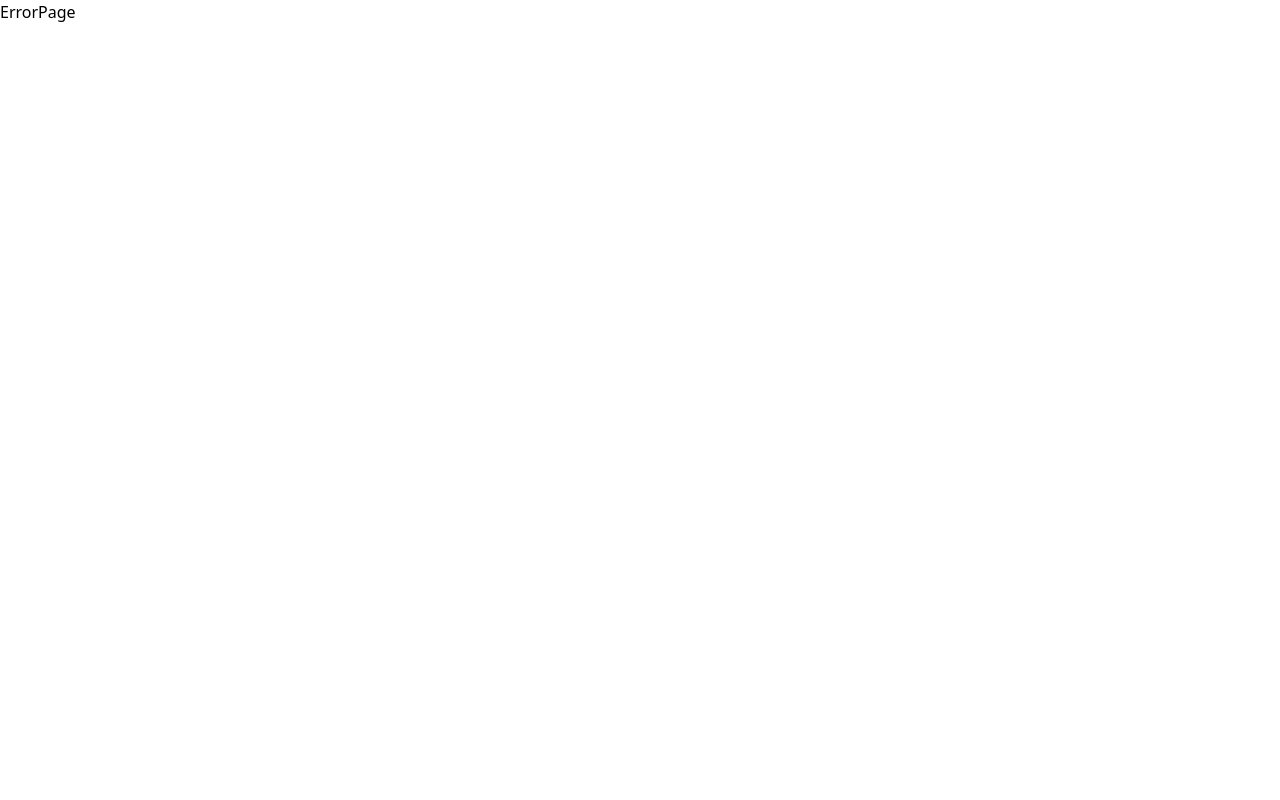
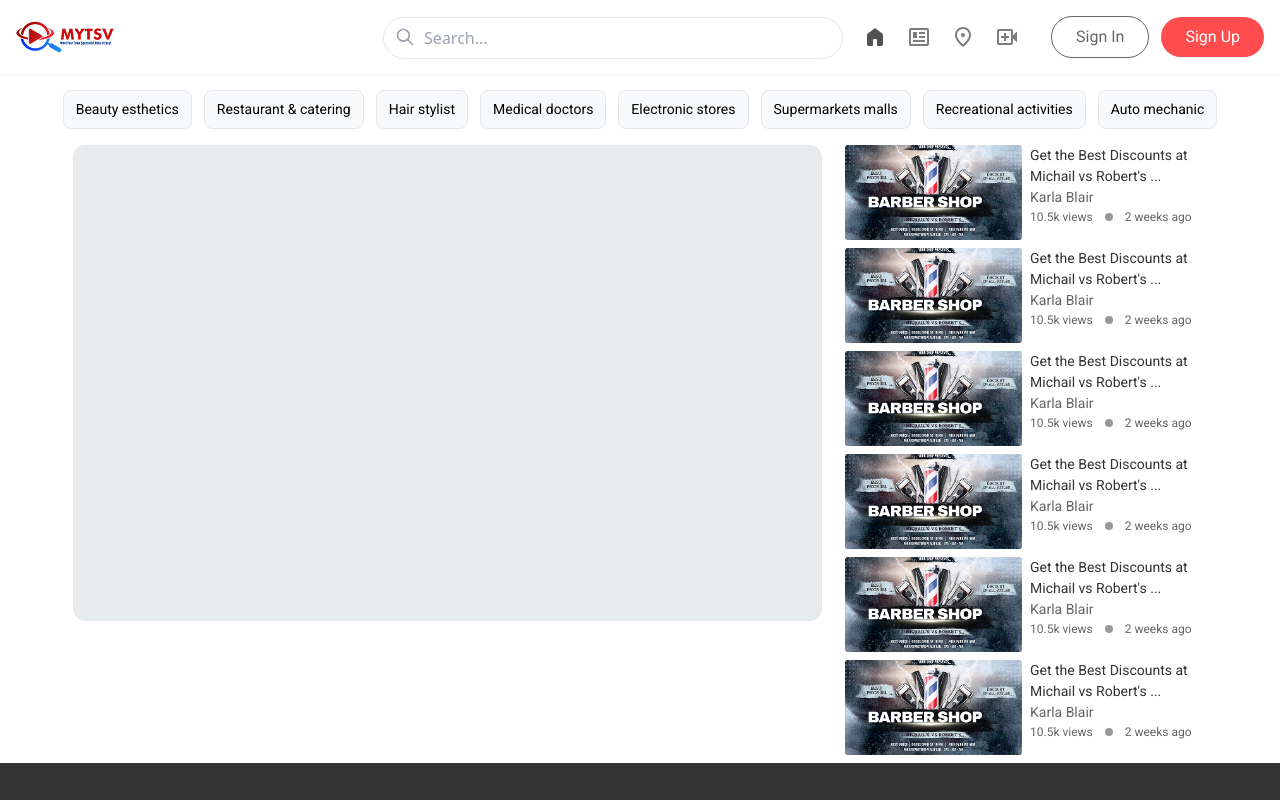
Before and after one commit to AlmasWD09/usbek-website, a React (Vite) app: page /view-details in a window 1280 px wide. Before the commit this address had no page. Shown: the top 800 px of the page. Built offline with nearby package versions, Linux system fonts and the light colour scheme.

Commit message:
view details page design ok

```diff
--- a/public/popularData.json
+++ b/public/popularData.json
@@ -1,42 +1,42 @@
 [
     {
         "id": 1,
-        "image": "https://i.ibb.co.com/RHRPfHS/Whats-App-Image-2024-12-17-at-10-08-22-b2f3597f.jpg",
+        "image": "/mostPopular/photo01.png",
         "title": "The Ball",
         "price": "34.00 CND",
         "quantity": "02"
     },
     {
         "id": 2,
-        "image": "https://i.ibb.co.com/WKKQSLW/Whats-App-Image-2024-12-17-at-10-08-23-5ecec3e4.jpg",
+        "image": "/mostPopular/photo01.png",
         "title": "Ab Wheel",
         "price": "50.00 CND",
         "quantity": "03"
     },
     {
         "id": 3,
-        "image": "https://i.ibb.co.com/Wy2ZL7q/Whats-App-Image-2024-12-17-at-10-08-23-a1bc66c1.jpg",
+        "image": "/mostPopular/photo01.png",
         "title": "The Ball",
         "price": "64.00 CND",
         "quantity": "05"
     },
     {
         "id": 4,
-        "image": "https://i.ibb.co.com/cQ0fc94/Whats-App-Image-2024-12-17-at-10-08-24-bfe4283f.jpg",
+        "image": "/mostPopular/photo01.png",
         "title": "Ab Wheel",
         "price": "34.00 CND",
         "quantity": "01"
     },
     {
         "id": 5,
-        "image": "https://i.ibb.co.com/WKKQSLW/Whats-App-Image-2024-12-17-at-10-08-23-5ecec3e4.jpg",
+        "image": "/mostPopular/photo01.png",
         "title": "The Ball",
         "price": "34.00 CND",
         "quantity": "04"
     },
     {
         "id": 6,
-        "image": "https://i.ibb.co.com/RHRPfHS/Whats-App-Image-2024-12-17-at-10-08-22-b2f3597f.jpg",
+        "image": "/mostPopular/photo01.png",
         "title": "The Ball",
         "price": "34.00 CND",
         "quantity": "06"
--- /dev/null
+++ b/src/pages/viewAll/ViewAll.jsx
@@ -0,0 +1,54 @@
+import { useEffect, useState } from "react"
+import Categories from "../../components/home/Categories"
+
+const ViewAll = () => {
+    const [allData, setAllData] = useState([])
+
+    useEffect(() => {
+        fetch("/popularData.json")
+            .then((response) => response.json())
+            .then((data) => setAllData(data))
+            .catch((error) => console.error("Error fetching data:", error));
+    }, []);
+
+    return (
+        <div>
+            <Categories />
+
+           <div className="max-w-[1167px] mx-auto px-4">
+             {/* all data show */}
+             <div className="grid grid-cols-1 md:grid-cols-2 lg:grid-cols-4 gap-4 lg:gap-[14px] mt-[16px]">
+                {allData.map((product, idx) => (
+                    <div key={idx} className="">
+                        <div className="flex flex-col max-w-lg md:min-h-[238px]  space-y-6 overflow-hidden rounded-lg shadow-md pb-2">
+                            <div>
+                                <div className=" relative z-10">
+                                    <img src="/mostPopular/photo01.png" alt="popular photo" className="object-contain w-full mb-4" />
+                                    <span className="absolute z-20 bottom-0 right-0 m-2 px-2 py-1 rounded-md bg-[#999999] text-[12px] font-Roboto text-[#333333]">17:08</span>
+                                </div>
+
+                                <div className="flex justify-between gap-2 p-1">
+                                    <img src="/mostPopular/photo01.png" alt="" className="w-[40px] h-[40px] rounded-full" />
+                                    <div>
+                                        <h1 className="font-Roboto text-[14px] text-[#333333] ">Get the Best Discounts at Michail vs Robert's Barbershop! Only ...</h1>
+                                        <p className="font-Roboto text-[14px] text-[#666666]">Karla Blair</p>
+                                        <div className="flex items-center gap-3">
+                                            <p className="font-Roboto text-[12px] text-[#666666]"><span>10.5k</span> views</p>
+                                            <span className="h-2 w-2 bg-[#999999] rounded-full"></span>
+                                            <p className="font-Roboto text-[12px] text-[#666666]"><span>2</span> weeks ago</p>
+                                        </div>
+                                    </div>
+                                </div>
+
+                            </div>
+
+                        </div>
+                    </div>
+                ))}
+            </div>
+           </div>
+        </div>
+    )
+}
+
+export default ViewAll
--- /dev/null
+++ b/src/pages/viewDetails/ViewDetails.jsx
@@ -0,0 +1,63 @@
+import { useEffect, useState } from "react";
+import Categories from "../../components/home/Categories"
+
+const ViewDetails = () => {
+    const [allData, setAllData] = useState([])
+
+    useEffect(() => {
+        fetch("/popularData.json")
+            .then((response) => response.json())
+            .then((data) => setAllData(data))
+            .catch((error) => console.error("Error fetching data:", error));
+    }, []);
+
+
+    return (
+        <div>
+            <Categories />
+
+            <div className="max-w-[1167px] mx-auto px-4">
+                <div className="grid grid-cols-1 md:grid-cols-3 gap-[23px]">
+                    <div className="col-span-2 border bg-[#E9ECEF] h-[476px] rounded-xl">
+
+                    </div>
+
+
+
+                    {/* left site video/text */}
+                    <div className="col-span-2 md:col-span-1">
+                        {allData.map((item, index) => {
+                            return (
+                                <div key={index} className="">
+                                    <div className="mb-4 lg:mb-[8px]">
+
+                                        <div className="grid grid-cols-1 lg:grid-cols-2 gap-2">
+                                            <div className="bg-red-300 md:col-span-1 h-full rounded">
+                                                <img src={item.image} alt="" className="w-full h-full object-cover" />
+                                            </div>
+
+
+
+                                            {/* content */}
+                                            <div className="lg:col-span-1">
+                                                <h1 className="font-Roboto text-[14px] text-[#333333] ">Get the Best Discounts at Michail vs Robert's ...</h1>
+                                                <p className="font-Roboto text-[14px] text-[#666666]">Karla Blair</p>
+                                                <div className="flex items-center gap-3">
+                                                    <p className="font-Roboto text-[12px] text-[#666666]"><span>10.5k</span> views</p>
+                                                    <span className="h-2 w-2 bg-[#999999] rounded-full"></span>
+                                                    <p className="font-Roboto text-[12px] text-[#666666]"><span>2</span> weeks ago</p>
+                                                </div>
+                                            </div>
+                                        </div>
+                                    </div>
+                                </div>
+                            )
+                        })}
+                    </div>
+                </div>
+            </div>
+        </div>
+    )
+}
+
+export default ViewDetails
```
Also changed, not shown: src/router/Router.jsx (+10 -0 lines).
